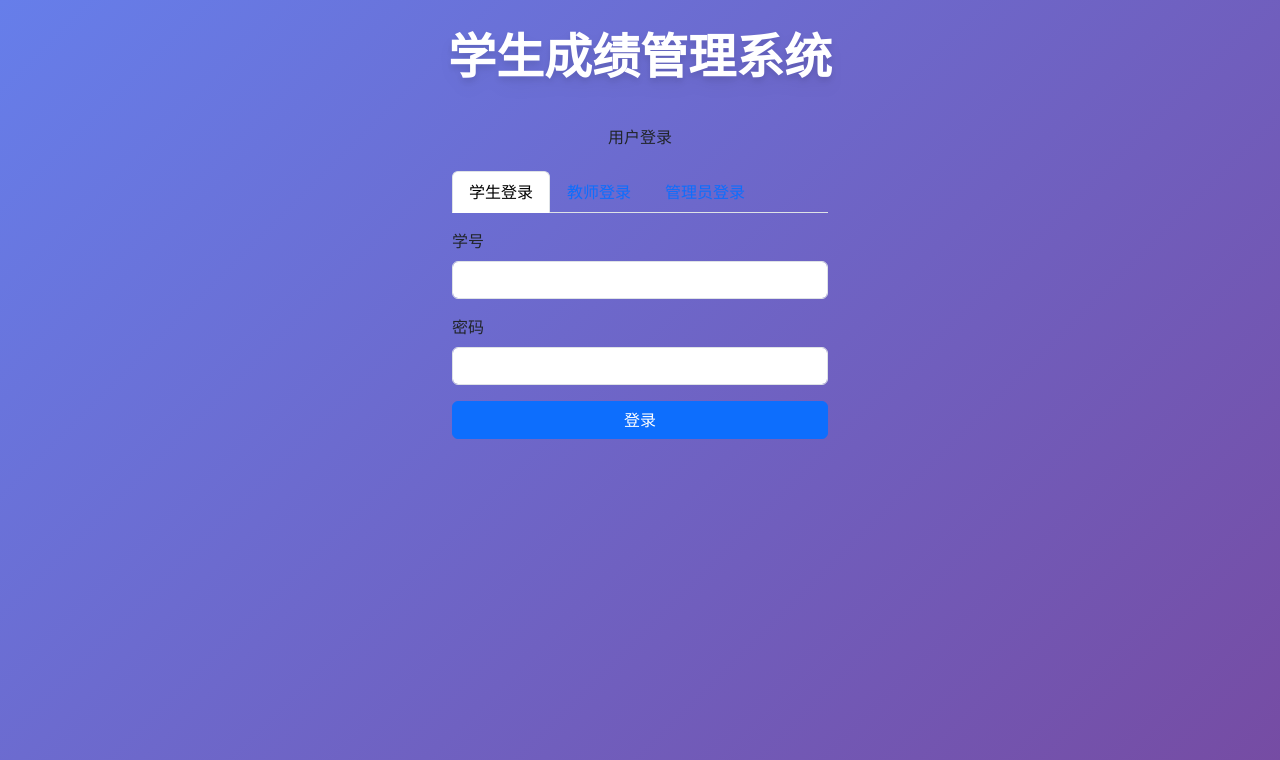
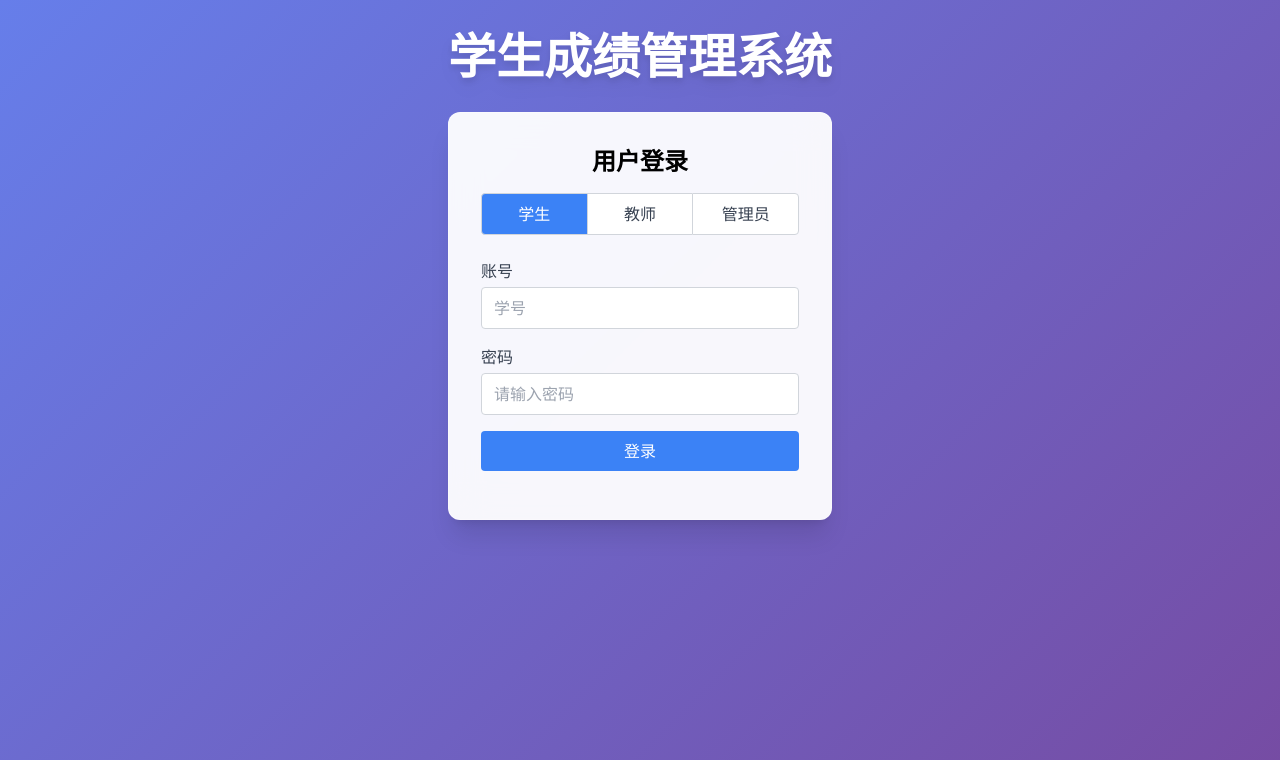
Before and after one commit to SherkeyXD/XMU-Database, a Flask app: page /login in a window 1280 px wide. Shown: the top 760 px of the page. Run offline with Flask 3, Linux system fonts and the light colour scheme; some libraries are stand-ins or nearby versions.

Commit message:
feat: update login

```diff
--- a/app.py
+++ b/app.py
@@ -1,9 +1,12 @@
 from flask import Flask, render_template, request, jsonify, session, redirect, url_for
 from database import DatabaseManager, Course, Grade, Student
 from datetime import datetime, timedelta
+import uuid
+
 
 app = Flask(__name__)
-app.secret_key = "your-secret-key-here"  # 在生产环境中使用随机密钥
+app.secret_key = uuid.uuid4().hex  # 使用随机生成的密钥
+
 
 # 初始化数据库
 db = DatabaseManager()
--- a/templates/base.html
+++ b/templates/base.html
@@ -5,8 +5,6 @@
     <meta name="viewport" content="width=device-width, initial-scale=1.0">
     <title>{% block title %}学生成绩管理系统{% endblock %}</title>
     <script src="https://cdn.tailwindcss.com"></script>
-    <link href="https://cdn.jsdelivr.net/npm/bootstrap@5.3.0/dist/css/bootstrap.min.css" rel="stylesheet">
-    <script src="https://cdn.jsdelivr.net/npm/bootstrap@5.3.0/dist/js/bootstrap.bundle.min.js"></script>
     <script>
         tailwind.config = {
             theme: {
--- a/templates/login.html
+++ b/templates/login.html
@@ -3,72 +3,65 @@
 {% block title %}登录 - 学生成绩管理系统{% endblock %}
 
 {% block content %}
-<div class="container mt-5" style="max-width: 400px;">
-    <h2 class="text-center mb-4">用户登录</h2>
-    <ul class="nav nav-tabs mb-3" id="loginTab" role="tablist">
-        <li class="nav-item" role="presentation">
-            <button class="nav-link active" id="student-tab" data-bs-toggle="tab" data-bs-target="#student" type="button" role="tab">学生登录</button>
-        </li>
-        <li class="nav-item" role="presentation">
-            <button class="nav-link" id="teacher-tab" data-bs-toggle="tab" data-bs-target="#teacher" type="button" role="tab">教师登录</button>
-        </li>
-        <li class="nav-item" role="presentation">
-            <button class="nav-link" id="admin-tab" data-bs-toggle="tab" data-bs-target="#admin" type="button" role="tab">管理员登录</button>
-        </li>
-    </ul>
-    <div class="tab-content" id="loginTabContent">
-        <div class="tab-pane fade show active" id="student" role="tabpanel">
-            <form id="studentLoginForm">
-                <div class="mb-3">
-                    <label for="student_id" class="form-label">学号</label>
-                    <input type="text" class="form-control" id="student_id" required>
+<div class="flex flex-col items-center justify-center">
+    <div class="w-full max-w-sm glass-effect p-8 rounded-xl shadow-xl border border-white/30 backdrop-blur-lg mt-0">
+        <h2 class="text-2xl font-bold text-center mb-4">用户登录</h2>
+        <div class="flex justify-between mb-6" id="roleTabs">
+            <button type="button" class="tab-btn flex-1 py-2 text-center rounded-l border border-gray-300 font-medium focus:outline-none transition-colors" data-role="student">学生</button>
+            <button type="button" class="tab-btn flex-1 py-2 text-center border-t border-b border-gray-300 font-medium focus:outline-none transition-colors" data-role="teacher">教师</button>
+            <button type="button" class="tab-btn flex-1 py-2 text-center rounded-r border border-gray-300 font-medium focus:outline-none transition-colors" data-role="admin">管理员</button>
         </div>
-                <div class="mb-3">
-                    <label for="student_password" class="form-label">密码</label>
-                    <input type="password" class="form-control" id="student_password" required>
+        <form id="loginForm" class="space-y-4">
+            <div>
+                <label for="account" class="block text-gray-700 mb-1">账号</label>
+                <input type="text" id="account" class="w-full px-3 py-2 border border-gray-300 rounded focus:outline-none focus:ring-2 focus:ring-blue-400" required placeholder="学号">
             </div>
-                <button type="submit" class="btn btn-primary w-100">登录</button>
+            <div>
+                <label for="password" class="block text-gray-700 mb-1">密码</label>
+                <input type="password" id="password" class="w-full px-3 py-2 border border-gray-300 rounded focus:outline-none focus:ring-2 focus:ring-blue-400" required placeholder="请输入密码">
+            </div>
+            <button type="submit" class="w-full py-2 bg-blue-500 text-white rounded hover:bg-blue-600 transition">登录</button>
         </form>
-        </div>
-        <div class="tab-pane fade" id="teacher" role="tabpanel">
-            <form id="teacherLoginForm">
-                <div class="mb-3">
-                    <label for="teacher_id" class="form-label">工号</label>
-                    <input type="text" class="form-control" id="teacher_id" required>
-                </div>
-                <div class="mb-3">
-                    <label for="teacher_password" class="form-label">密码</label>
-                    <input type="password" class="form-control" id="teacher_password" required>
-                </div>
-                <button type="submit" class="btn btn-primary w-100">登录</button>
-            </form>
-        </div>
-        <div class="tab-pane fade" id="admin" role="tabpanel">
-            <form id="adminLoginForm">
-                <div class="mb-3">
-                    <label for="admin_id" class="form-label">管理员编号</label>
-                    <input type="text" class="form-control" id="admin_id" required>
-                </div>
-                <div class="mb-3">
-                    <label for="admin_password" class="form-label">密码</label>
-                    <input type="password" class="form-control" id="admin_password" required>
-                </div>
-                <button type="submit" class="btn btn-primary w-100">登录</button>
-            </form>
+        <div id="loginMsg" class="mt-4 text-center text-red-500 text-sm"></div>
     </div>
 </div>
-    <div id="loginMsg" class="mt-3 text-danger text-center"></div>
-</div>
 <script>
-function handleLogin(formId, userType, idField, pwdField) {
-    document.getElementById(formId).addEventListener('submit', function(e) {
+const roleMap = {
+    student: '学号',
+    teacher: '工号',
+    admin: '管理员编号'
+};
+let currentRole = 'student';
+const tabBtns = document.querySelectorAll('.tab-btn');
+const accountInput = document.getElementById('account');
+
+function updateTabStyle(activeBtn) {
+    tabBtns.forEach((b, idx) => {
+        b.classList.remove('bg-blue-500', 'text-white', 'bg-gray-100');
+        b.classList.add('text-gray-700', 'bg-white');
+    });
+    activeBtn.classList.remove('text-gray-700', 'bg-white');
+    activeBtn.classList.add('bg-blue-500', 'text-white');
+}
+
+tabBtns.forEach(btn => {
+    btn.addEventListener('click', function() {
+        updateTabStyle(this);
+        currentRole = this.getAttribute('data-role');
+        accountInput.placeholder = roleMap[currentRole];
+    });
+});
+// 默认高亮第一个
+if(tabBtns.length) updateTabStyle(tabBtns[0]);
+
+document.getElementById('loginForm').addEventListener('submit', function(e) {
     e.preventDefault();
-        const user_id = document.getElementById(idField).value.trim();
-        const password = document.getElementById(pwdField).value.trim();
+    const user_id = accountInput.value.trim();
+    const password = document.getElementById('password').value.trim();
     fetch('/api/login', {
         method: 'POST',
         headers: { 'Content-Type': 'application/json' },
-            body: JSON.stringify({ user_type: userType, user_id, password })
+        body: JSON.stringify({ user_type: currentRole, user_id, password })
     })
     .then(res => res.json())
     .then(data => {
@@ -82,9 +75,5 @@ function handleLogin(formId, userType, idField, pwdField) {
         document.getElementById('loginMsg').innerText = '网络错误，请重试';
     });
 });
-}
-handleLogin('studentLoginForm', 'student', 'student_id', 'student_password');
-handleLogin('teacherLoginForm', 'teacher', 'teacher_id', 'teacher_password');
-handleLogin('adminLoginForm', 'admin', 'admin_id', 'admin_password');
 </script>
 {% endblock %}
```
Lines whose indentation alone changed are shown as unchanged.
